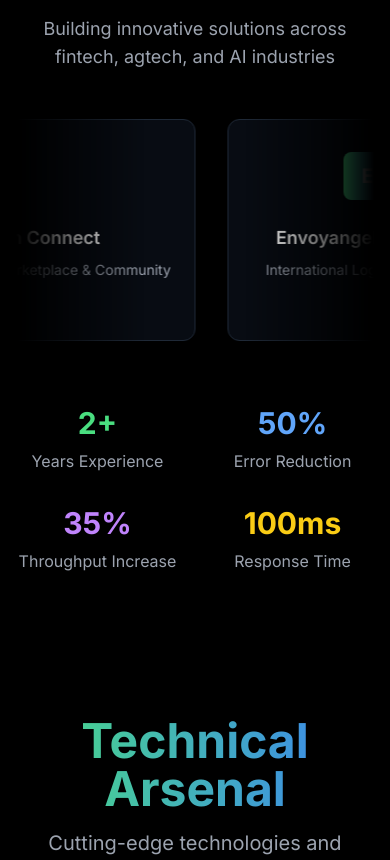
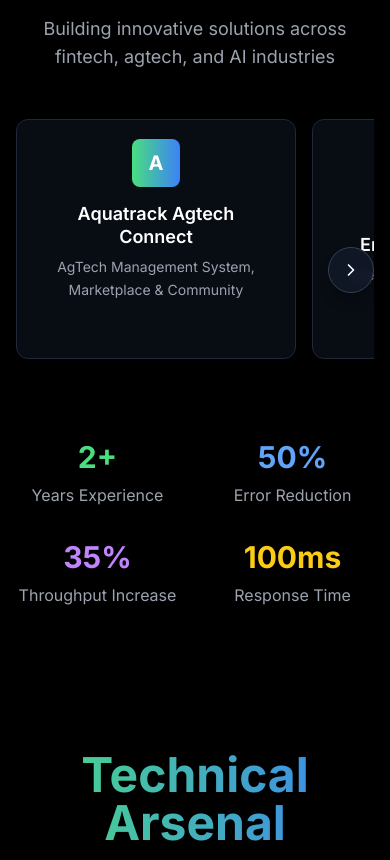
Before and after one commit to Vix1209/me, a Next.js app: page / in a window 390 px wide. Shown: the part 1033-1893 px from the top of the page. Built offline with nearby package versions, Linux system fonts and the light colour scheme.

Commit message:
feat(companies-carousel): add swipeable mobile carousel and grid layout
Implement swipeable functionality for mobile devices using react-swipeable. Add a grid layout for desktop/tablet views. Improve scroll behavior and navigation arrows for better user experience.

```diff
--- a/components/companies-carousel.tsx
+++ b/components/companies-carousel.tsx
@@ -1,6 +1,8 @@
 "use client";
 
 import { motion } from "framer-motion";
+import { useState, useRef, useEffect } from "react";
+import { ChevronLeft, ChevronRight } from "lucide-react";
 
 const companies = [
   {
@@ -29,15 +31,82 @@
   },
 ];
 
-// Create duplicated array for seamless infinite scroll
-const duplicatedCompanies = [
-  ...companies,
-  ...companies,
-  ...companies,
-  ...companies,
-];
+export default function CompaniesCarousel() {
+  const scrollRef: any = useRef(null);
+  const [showLeftArrow, setShowLeftArrow] = useState(false);
+  const [showRightArrow, setShowRightArrow] = useState(true);
+  const [isMobile, setIsMobile] = useState(false);
+  const [touchStart, setTouchStart] = useState(null);
+  const [touchEnd, setTouchEnd] = useState(null);
 
-export default function CompaniesCarousel() {
+  useEffect(() => {
+    const checkIsMobile = () => {
+      setIsMobile(window.innerWidth < 640); // sm breakpoint
+    };
+
+    checkIsMobile();
+    window.addEventListener("resize", checkIsMobile);
+
+    return () => window.removeEventListener("resize", checkIsMobile);
+  }, []);
+
+  const checkScrollPosition = () => {
+    if (scrollRef.current) {
+      const { scrollLeft, scrollWidth, clientWidth } = scrollRef.current;
+      setShowLeftArrow(scrollLeft > 0);
+      setShowRightArrow(scrollLeft < scrollWidth - clientWidth - 1);
+    }
+  };
+
+  useEffect(() => {
+    checkScrollPosition();
+  }, []);
+
+  const scrollLeft = () => {
+    if (scrollRef.current) {
+      scrollRef.current.scrollBy({
+        left: -300,
+        behavior: "smooth",
+      });
+    }
+  };
+
+  const scrollRight = () => {
+    if (scrollRef.current) {
+      scrollRef.current.scrollBy({
+        left: 300,
+        behavior: "smooth",
+      });
+    }
+  };
+
+  // Handle touch events for swipe detection
+  const minSwipeDistance = 50;
+
+  const onTouchStart = (e: any) => {
+    setTouchEnd(null);
+    setTouchStart(e.targetTouches[0].clientX);
+  };
+
+  const onTouchMove = (e: any) => {
+    setTouchEnd(e.targetTouches[0].clientX);
+  };
+
+  const onTouchEnd = () => {
+    if (!touchStart || !touchEnd) return;
+
+    const distance = touchStart - touchEnd;
+    const isLeftSwipe = distance > minSwipeDistance;
+    const isRightSwipe = distance < -minSwipeDistance;
+
+    if (isLeftSwipe && isMobile) {
+      scrollRight();
+    }
+    if (isRightSwipe && isMobile) {
+      scrollLeft();
+    }
+  };
+
   return (
     <section className="py-16 relative overflow-hidden">
       <div className="max-w-7xl mx-auto px-4 sm:px-6 lg:px-8">
@@ -57,42 +126,37 @@
           </p>
         </motion.div>
 
-        {/* Infinite Scrolling Carousel */}
+        {/* Companies Container */}
         <div className="relative">
-          {/* Gradient overlays for smooth fade effect */}
-          <div className="absolute left-0 top-0 bottom-0 w-32 bg-gradient-to-r from-black to-transparent z-10" />
-          <div className="absolute right-0 top-0 bottom-0 w-32 bg-gradient-to-l from-black to-transparent z-10" />
-
-          <div className="overflow-hidden">
-            <motion.div
-              className="flex space-x-8"
-              animate={{
-                x: [0, -100 * companies.length * 8 - 32 * companies.length], // 8 = space-x-8 (32px), 32 = additional spacing
-              }}
-              transition={{
-                x: {
-                  repeat: Number.POSITIVE_INFINITY,
-                  repeatType: "loop",
-                  duration: companies.length * 5, // 5 seconds per company
-                  ease: "linear",
-                },
-              }}
+          {/* Mobile: Horizontal Scrollable */}
+          <div
+            className="sm:hidden relative"
+            onTouchStart={onTouchStart}
+            onTouchMove={onTouchMove}
+            onTouchEnd={onTouchEnd}
+          >
+            <div
+              ref={scrollRef}
+              className="flex gap-4 overflow-x-auto scrollbar-hide pb-4"
+              style={{ scrollbarWidth: "none", msOverflowStyle: "none" }}
+              onScroll={checkScrollPosition}
             >
-              {duplicatedCompanies.map((company, index) => (
+              {companies.map((company, index) => (
                 <motion.a
-                  key={`${company.name}-${index}`}
+                  key={`mobile-${company.name}-${index}`}
                   href={company.website}
                   target="_blank"
                   rel="noopener noreferrer"
                   className="flex-shrink-0 group cursor-pointer"
-                  whileHover={{ scale: 1.05 }}
-                  transition={{ duration: 0.3 }}
+                  initial={{ opacity: 0, x: 50 }}
+                  whileInView={{ opacity: 1, x: 0 }}
+                  transition={{ duration: 0.5, delay: index * 0.1 }}
+                  viewport={{ once: true }}
                 >
-                  <div className="bg-gray-900/50 backdrop-blur-sm border border-gray-800 rounded-xl p-6 hover:border-green-500/50 transition-all duration-300 group-hover:shadow-lg group-hover:shadow-green-500/10 min-w-[280px]">
+                  <div className="bg-gray-900/50 backdrop-blur-sm border border-gray-800 rounded-xl p-6 hover:border-green-500/50 active:border-green-500/70 transition-all duration-300 group-hover:shadow-lg group-hover:shadow-green-500/10 w-[280px] h-[240px] flex flex-col justify-center">
                     {/* Company Logo */}
                     <div className="flex items-center justify-center mb-4 h-16">
                       <div className="relative w-full h-full flex items-center justify-center">
-                        {/* Placeholder logo with company initial */}
                         <div className="w-12 h-12 bg-gradient-to-r from-green-400 to-blue-500 rounded-lg flex items-center justify-center">
                           <span className="text-white font-bold text-xl">
                             {company.name.charAt(0)}
@@ -102,11 +166,11 @@
                     </div>
 
                     {/* Company Info */}
-                    <div className="text-center">
-                      <h3 className="text-white font-semibold text-lg mb-2 group-hover:text-green-400 transition-colors">
+                    <div className="text-center flex-grow flex flex-col justify-center">
+                      <h3 className="text-white font-semibold text-lg mb-2 group-hover:text-green-400 transition-colors leading-tight">
                         {company.name}
                       </h3>
-                      <p className="text-gray-400 text-sm">
+                      <p className="text-gray-400 text-sm leading-relaxed">
                         {company.description}
                       </p>
                     </div>
@@ -120,7 +184,81 @@
                   </div>
                 </motion.a>
               ))}
-            </motion.div>
+            </div>
+
+            {/* Navigation Arrows for Mobile */}
+            {showLeftArrow && (
+              <motion.button
+                initial={{ opacity: 0, scale: 0 }}
+                animate={{ opacity: 1, scale: 1 }}
+                exit={{ opacity: 0, scale: 0 }}
+                onClick={scrollLeft}
+                className="absolute left-0 top-1/2 -translate-y-1/2 z-10 bg-gray-900/90 backdrop-blur-sm border border-gray-700 rounded-full p-3 text-white hover:bg-gray-800 hover:border-green-500/50 active:scale-95 transition-all duration-300 shadow-lg shadow-black/20"
+                aria-label="Scroll left"
+              >
+                <ChevronLeft size={20} />
+              </motion.button>
+            )}
+
+            {showRightArrow && (
+              <motion.button
+                initial={{ opacity: 0, scale: 0 }}
+                animate={{ opacity: 1, scale: 1 }}
+                exit={{ opacity: 0, scale: 0 }}
+                onClick={scrollRight}
+                className="absolute right-0 top-1/2 -translate-y-1/2 z-10 bg-gray-900/90 backdrop-blur-sm border border-gray-700 rounded-full p-3 text-white hover:bg-gray-800 hover:border-green-500/50 active:scale-95 transition-all duration-300 shadow-lg shadow-black/20"
+                aria-label="Scroll right"
+              >
+                <ChevronRight size={20} />
+              </motion.button>
+            )}
+          </div>
+
+          {/* Desktop/Tablet: Grid Layout */}
+          <div className="hidden sm:grid sm:grid-cols-2 lg:grid-cols-3 xl:grid-cols-4 gap-8">
+            {companies.map((company, index) => (
+              <motion.a
+                key={`desktop-${company.name}-${index}`}
+                href={company.website}
+                target="_blank"
+                rel="noopener noreferrer"
+                className="group cursor-pointer"
+                initial={{ opacity: 0, y: 30 }}
+                whileInView={{ opacity: 1, y: 0 }}
+                transition={{ duration: 0.5, delay: index * 0.1 }}
+                viewport={{ once: true }}
+              >
+                <div className="bg-gray-900/50 backdrop-blur-sm border border-gray-800 rounded-xl p-6 hover:border-green-500/50 transition-all duration-300 group-hover:shadow-lg group-hover:shadow-green-500/10 w-[280px] h-[240px] flex flex-col justify-center">
+                  {/* Company Logo */}
+                  <div className="flex items-center justify-center mb-4 h-16">
+                    <div className="relative w-full h-full flex items-center justify-center">
+                      <div className="w-12 h-12 bg-gradient-to-r from-green-400 to-blue-500 rounded-lg flex items-center justify-center">
+                        <span className="text-white font-bold text-xl">
+                          {company.name.charAt(0)}
+                        </span>
+                      </div>
+                    </div>
+                  </div>
+
+                  {/* Company Info */}
+                  <div className="text-center flex-grow flex flex-col justify-center">
+                    <h3 className="text-white font-semibold text-lg mb-2 group-hover:text-green-400 transition-colors leading-tight">
+                      {company.name}
+                    </h3>
+                    <p className="text-gray-400 text-sm leading-relaxed">
+                      {company.description}
+                    </p>
+                  </div>
+
+                  {/* Hover indicator */}
+                  <div className="mt-4 flex justify-center opacity-0 group-hover:opacity-100 transition-opacity">
+                    <span className="text-green-400 text-sm font-medium">
+                      Visit Website →
+                    </span>
+                  </div>
+                </div>
+              </motion.a>
+            ))}
           </div>
         </div>
 
@@ -185,6 +323,16 @@
           </div>
         </motion.div>
       </div>
+
+      <style jsx>{`
+        .scrollbar-hide {
+          -ms-overflow-style: none;
+          scrollbar-width: none;
+        }
+        .scrollbar-hide::-webkit-scrollbar {
+          display: none;
+        }
+      `}</style>
     </section>
   );
 }
--- a/package.json
+++ b/package.json
@@ -17,6 +17,7 @@
     "nodemailer": "^7.0.3",
     "react": "^19.0.0",
     "react-dom": "^19.0.0",
+    "react-swipeable": "^7.0.2",
     "tailwind-merge": "^3.3.0",
     "tailwindcss-animate": "^1.0.7"
   },
```
Also changed, not shown: 1 other file (tests, documents, lock files or other folders).
